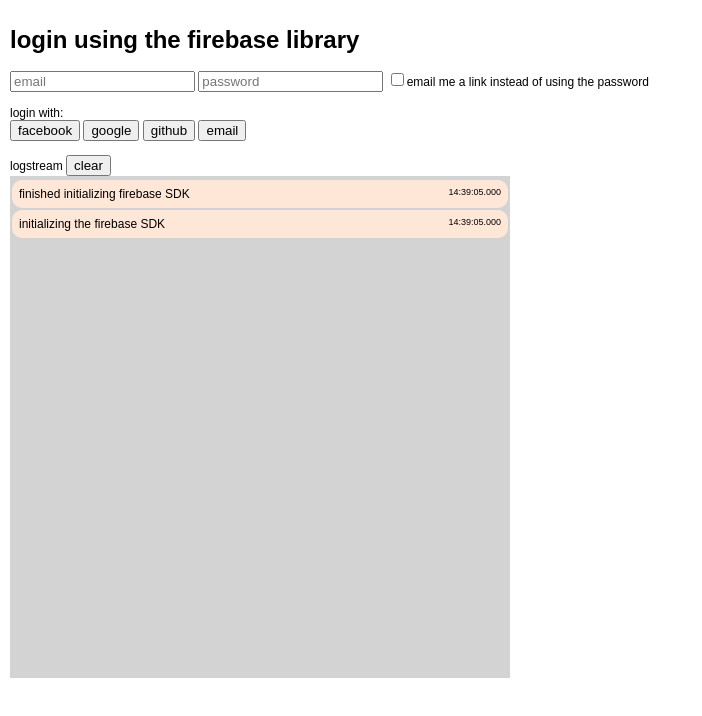
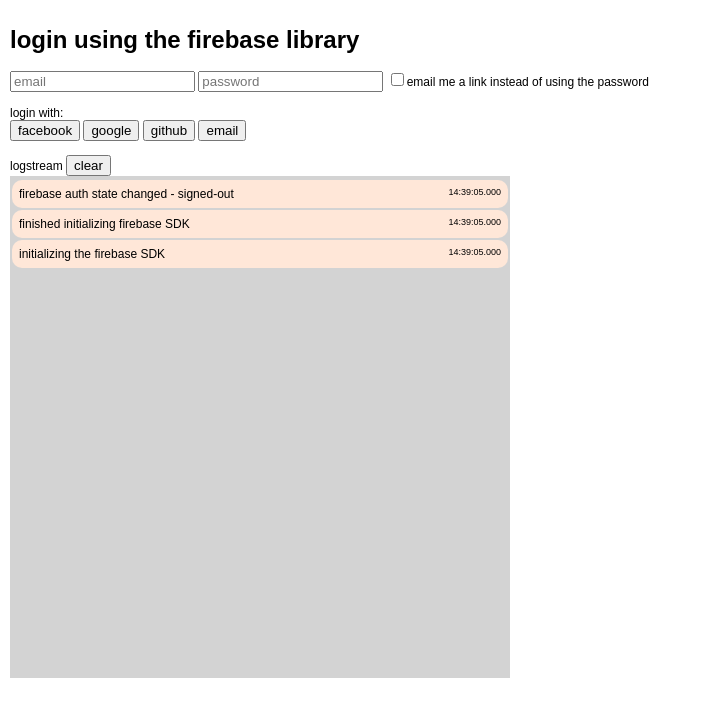
Before and after one commit to mulllhausen/auth, a website built with Vite: page firebase-wrapper/index.html in a window 1280 px wide. Shown: the whole page, without its empty margins (0-702 px from the left). Built offline with nearby package versions, Linux system fonts and the light colour scheme; some packages are replaced by stand-ins of ours; no server answers.

Commit message:
fix localstorage in the gui logger

```diff
--- a/firebase-wrapper/src/firebase-wrapper.ts
+++ b/firebase-wrapper/src/firebase-wrapper.ts
@@ -115,12 +115,15 @@
 
     private setupFirebaseListeners(): void {
         // do getRedirectResult() here?
+        const logMessageStart: string = "firebase auth state changed";
         onAuthStateChanged(this.auth, (user) => {
             if (user) {
+                this.logger?.(`${logMessageStart} - signed-in`, user);
                 // User is signed in, see docs for a list of available properties
                 // https://firebase.google.com/docs/reference/js/firebase.User
                 this.settings.signedInCallback(user);
             } else {
+                this.logger?.(`${logMessageStart} - signed-out`);
                 this.settings.signedOutCallback();
             }
         });
--- a/firebase-wrapper/src/gui-logger.ts
+++ b/firebase-wrapper/src/gui-logger.ts
@@ -9,6 +9,7 @@
 
 export class GUILogger {
     private _document: Document;
+    private _localStorage: Storage;
     private htmlTemplateManager: HTMLTemplateManager;
     private logContainerCSS: string = "#windowLogContainer";
     private logContainerEl: HTMLElement;
@@ -29,12 +30,15 @@
 
     constructor(
         _document: Document,
+        _localStorage: Storage,
         htmlTemplateManager: HTMLTemplateManager,
         cleaLogStreamButtonCSS: string,
         logContainerCSS: string,
         logItemCSS: string,
     ) {
+        debugger;
         this._document = _document;
+        this._localStorage = _localStorage;
         this.htmlTemplateManager = htmlTemplateManager;
         this.cleaLogStreamButtonCSS = cleaLogStreamButtonCSS;
 
@@ -49,17 +53,18 @@
         this.logItemCSS = logItemCSS;
     }
 
-    public initEvents() {
+    public initEvents(): GUILogger {
         this._document
             .querySelector(this.cleaLogStreamButtonCSS)
             ?.addEventListener("click", this.clearLogstream);
+        return this;
     }
 
-    public initGUIFromLocalStorage() {
-        const savedLogstreamJSON: string | null = localStorage.getItem(
+    public initGUIFromLocalStorage(): GUILogger {
+        const savedLogstreamJSON: string | null = this._localStorage.getItem(
             this.localStorageLogstreamKey,
         );
-        if (savedLogstreamJSON == null) return;
+        if (savedLogstreamJSON == null) return this;
 
         const savedLogstreamItems = JSON.parse(savedLogstreamJSON) as LogItem[];
         const fromLocalStorage = true;
@@ -72,10 +77,11 @@
                 fromLocalStorage,
             );
         }
+        return this;
     }
 
     public clearLogstream(e: Event) {
-        localStorage.removeItem(this.localStorageLogstreamKey);
+        this._localStorage.removeItem(this.localStorageLogstreamKey);
         this.logContainerEl.innerHTML = "";
     }
 
@@ -132,11 +138,11 @@
     }
 
     public saveLogToLocalStorage(logItem: LogItem): void {
-        const savedLogstreamJSON: string | null = localStorage.getItem(
+        const savedLogstreamJSON: string | null = this._localStorage.getItem(
             this.localStorageLogstreamKey,
         );
         if (savedLogstreamJSON == null) {
-            localStorage.setItem(
+            this._localStorage.setItem(
                 this.localStorageLogstreamKey,
                 JSON.stringify([logItem]),
             );
@@ -144,7 +150,7 @@
         }
         const savedLogstreamItems = JSON.parse(savedLogstreamJSON);
         savedLogstreamItems.push(logItem);
-        localStorage.setItem(
+        this._localStorage.setItem(
             this.localStorageLogstreamKey,
             JSON.stringify(savedLogstreamItems),
         );
--- a/firebase-wrapper/src/index.ts
+++ b/firebase-wrapper/src/index.ts
@@ -14,12 +14,13 @@
 const htmlTemplateManager = new HTMLTemplateManager(document);
 const guiLogger = new GUILogger(
     document,
+    localStorage,
     htmlTemplateManager,
     "button#clearLogstream",
     "#windowLogContainer",
     "#windowLogItem",
 );
-guiLogger.initEvents();
+guiLogger.initEvents().initGUIFromLocalStorage();
 
 const wrapperSettings: WrapperSettings = {
     logger: guiLogger.log.bind(guiLogger), // bind preserves `this` within GUILogger
```
Also changed, not shown: firebase-wrapper/dist/assets/index.js, firebase-wrapper/dist/index.html.
